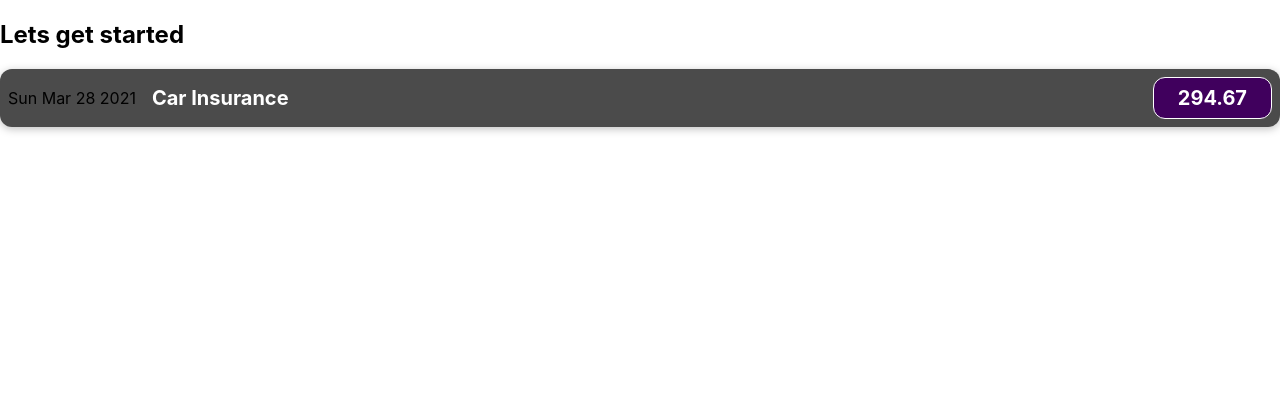
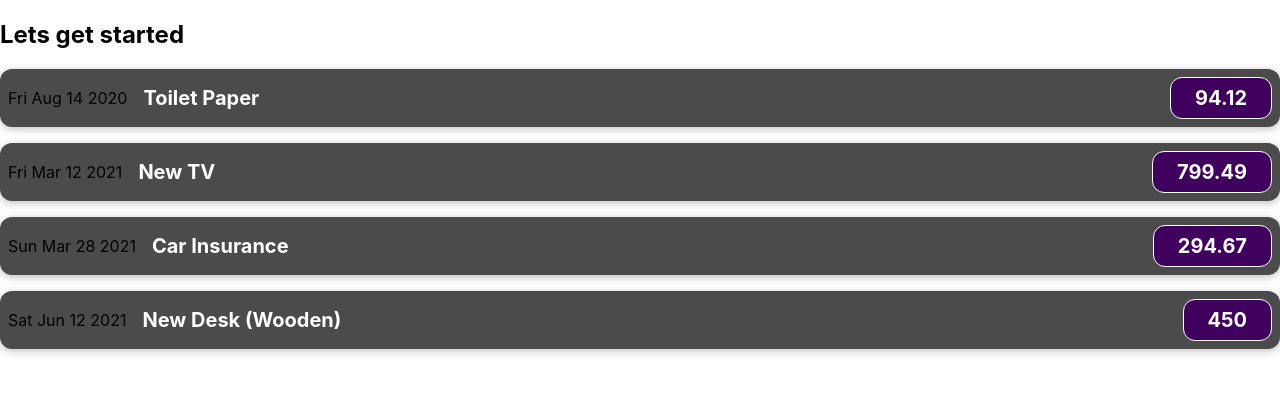
Before and after one commit to andrew-batshoun/first_react_project, a React (Create React App) app: page / in a window 1280 px wide. Shown: the top 394 px of the page. Built offline with nearby package versions, Linux system fonts and the light colour scheme.

Commit message:
passing data using props

```diff
--- a/src/App.js
+++ b/src/App.js
@@ -3,10 +3,36 @@
 import ExpenseItem from "./components/ExpenseItem";
 
 function App() {
+    const expenses = [
+        {
+            id: 'e1',
+            title: 'Toilet Paper',
+            amount: 94.12,
+            date: new Date(2020, 7, 14),
+        },
+        { id: 'e2', title: 'New TV', amount: 799.49, date: new Date(2021, 2, 12) },
+        {
+            id: 'e3',
+            title: 'Car Insurance',
+            amount: 294.67,
+            date: new Date(2021, 2, 28),
+        },
+        {
+            id: 'e4',
+            title: 'New Desk (Wooden)',
+            amount: 450,
+            date: new Date(2021, 5, 12),
+        },
+    ];
+
   return (
     <div>
       <h2>Lets get started</h2>
-      <ExpenseItem></ExpenseItem>
+      <ExpenseItem title={expenses[0].title} amount={expenses[0].amount} date={expenses[0].date}></ExpenseItem>
+      <ExpenseItem title={expenses[1].title} amount={expenses[1].amount} date={expenses[1].date}></ExpenseItem>
+      <ExpenseItem title={expenses[2].title} amount={expenses[2].amount} date={expenses[2].date}></ExpenseItem>
+      <ExpenseItem title={expenses[3].title} amount={expenses[3].amount} date={expenses[3].date}></ExpenseItem>
+
     </div>
   );
 }
--- a/src/components/ExpenseItem.js
+++ b/src/components/ExpenseItem.js
@@ -1,15 +1,12 @@
 import './ExpenseItem.css';
 
-function ExpenseItem() {
-    const expenseDate = new Date(2021, 2, 28);
-    const expenseTitle = "Car Insurance";
-    const expensePrice = 294.67;
+function ExpenseItem(props) {
 
     return (<div className="expense-item">
-        <div>{expenseDate.toDateString()}</div>
+        <div>{props.date.toDateString()}</div>
         <div className="expense-item__description">
-            <h2>{expenseTitle}</h2>
-            <div className="expense-item__price">{expensePrice}</div>
+            <h2>{props.title}</h2>
+            <div className="expense-item__price">{props.amount}</div>
         </div>
     </div>);
 }
```
